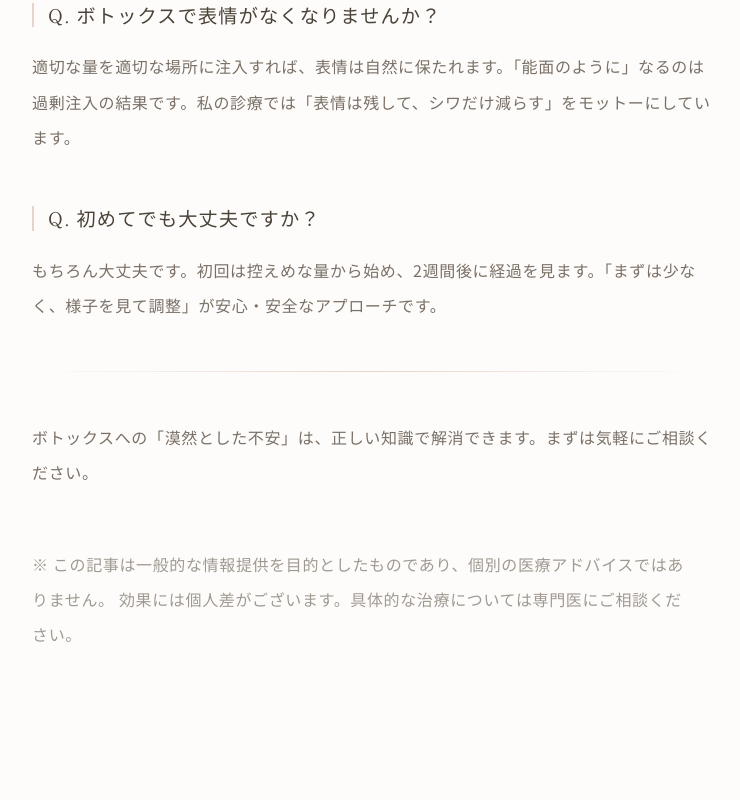
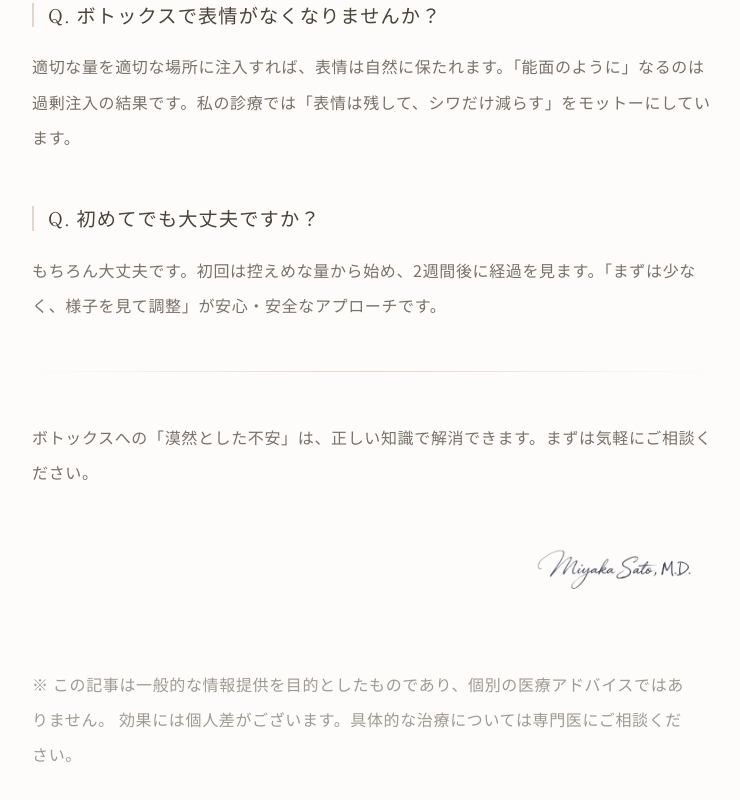
Before and after one commit to educatepress/the-skin-atelier, a Next.js app: page /blog/botox-how-many-times in a window 1280 px wide. Shown: the part 2603-3403 px from the top of the page, without its empty margins (268-1008 px from the left). Built offline with nearby package versions, Linux system fonts and the light colour scheme; no server answers.

Commit message:
feat: trimmed signature right-aligned, add to all blog posts

```diff
--- a/content/blog/botox-how-many-times.md
+++ b/content/blog/botox-how-many-times.md
@@ -55,3 +55,5 @@ image: "/images/pool/pool-img-34.webp"
 
 ---
 ボトックスへの「漠然とした不安」は、正しい知識で解消できます。まずは気軽にご相談ください。
+
+![Dr. Miyaka Signature](/images/miyaka-signature-trimmed.png)
--- a/content/blog/first-time-aesthetic-30s.md
+++ b/content/blog/first-time-aesthetic-30s.md
@@ -59,3 +59,5 @@ IPL治療の痛みは「輪ゴムで軽くはじかれる程度」と表現さ
 
 ---
 美容医療の「最初の一歩」は、あなたが思うより小さくて簡単なもの。まずは肌の現在地を知ることから始めてみませんか。
+
+![Dr. Miyaka Signature](/images/miyaka-signature-trimmed.png)
--- a/content/blog/hay-fever-spring-skin.md
+++ b/content/blog/hay-fever-spring-skin.md
@@ -63,4 +63,4 @@ A: そのお気持ち、とてもよく分かります。私も仕事がある
 
 あなたの肌が、春の陽射しのように穏やかに輝くことを願っています。
 
-![Dr. Miyaka Signature](/images/miyaka-signature-new.png)
+![Dr. Miyaka Signature](/images/miyaka-signature-trimmed.png)
--- a/content/blog/hyaluronic-acid-subtraction.md
+++ b/content/blog/hyaluronic-acid-subtraction.md
@@ -49,3 +49,5 @@ image: "/images/pool/pool-img-36.webp"
 
 ---
 「やりすぎない」美容医療で、あなただけの自然な美しさを。まずは無料カウンセリングで、理想のデザインを一緒に描きましょう。
+
+![Dr. Miyaka Signature](/images/miyaka-signature-trimmed.png)
--- a/content/blog/molecular-nutrition-skin.md
+++ b/content/blog/molecular-nutrition-skin.md
@@ -53,3 +53,5 @@ image: "/images/pool/pool-img-24.webp"
 
 ---
 あなたの肌の「材料」が十分かどうか、まずは知ることから始めてみませんか。内側から輝く美しさへの第一歩を、一緒に踏み出しましょう。
+
+![Dr. Miyaka Signature](/images/miyaka-signature-trimmed.png)
--- a/content/blog/photofacial-vs-laser.md
+++ b/content/blog/photofacial-vs-laser.md
@@ -44,3 +44,5 @@ image: "/images/pool/pool-img-31.webp"
 
 ---
 あなたの肌にとっての「正解」は、あなたの肌の状態を知ることから始まります。まずはパーソナル美肌診断で、ご自身の肌の「現在地」をご確認ください。
+
+![Dr. Miyaka Signature](/images/miyaka-signature-trimmed.png)
--- a/content/blog/skincare-routine-dermatologist.md
+++ b/content/blog/skincare-routine-dermatologist.md
@@ -54,3 +54,5 @@ image: "/images/pool/pool-img-28.webp"
 
 ---
 スキンケアの「正解」は、意外とシンプル。まずは余計なものを手放すところから始めてみませんか。
+
+![Dr. Miyaka Signature](/images/miyaka-signature-trimmed.png)
--- a/prompts/blog-writing-guide.md
+++ b/prompts/blog-writing-guide.md
@@ -89,7 +89,7 @@ JSON-LD構造化データの元になるため、質問形式（Q: / A:）を明
 
 ## 6. サイン画像（記事の末尾に必ず付与）
 記事の一番最後に、改行して以下の画像タグを必ず入れてください。
-![Dr. Miyaka Signature](/images/miyaka-signature-new.png)
+![Dr. Miyaka Signature](/images/miyaka-signature-trimmed.png)
 
 ---
 
--- a/scripts/auto-post-blog.ts
+++ b/scripts/auto-post-blog.ts
@@ -118,7 +118,7 @@ async function generateBlogPost(theme: string, researchData: string, imageUrl: s
     ## 4. あなたの不安に寄り添って
     ## 5. 最後に、心を込めて。
 
-    ![Dr. Miyaka Signature](/images/miyaka-signature-new.png)
+    ![Dr. Miyaka Signature](/images/miyaka-signature-trimmed.png)
   `;
 
   const response = await ai.models.generateContent({
--- a/src/app/globals.css
+++ b/src/app/globals.css
@@ -403,6 +403,17 @@
       margin-top: 2em;
     }
   }
+
+  /* ── Signature image: right-aligned, elegant sizing ── */
+  .prose-atelier img[alt="Dr. Miyaka Signature"] {
+    display: block;
+    width: clamp(140px, 30%, 200px);
+    margin-left: auto;
+    margin-right: 0;
+    margin-top: 2.5em;
+    margin-bottom: 0.5em;
+    opacity: 0.85;
+  }
 }
 
 /* ── Smooth scroll ── */
```
Also changed, not shown: public/images/miyaka-signature-trimmed.png (added).
